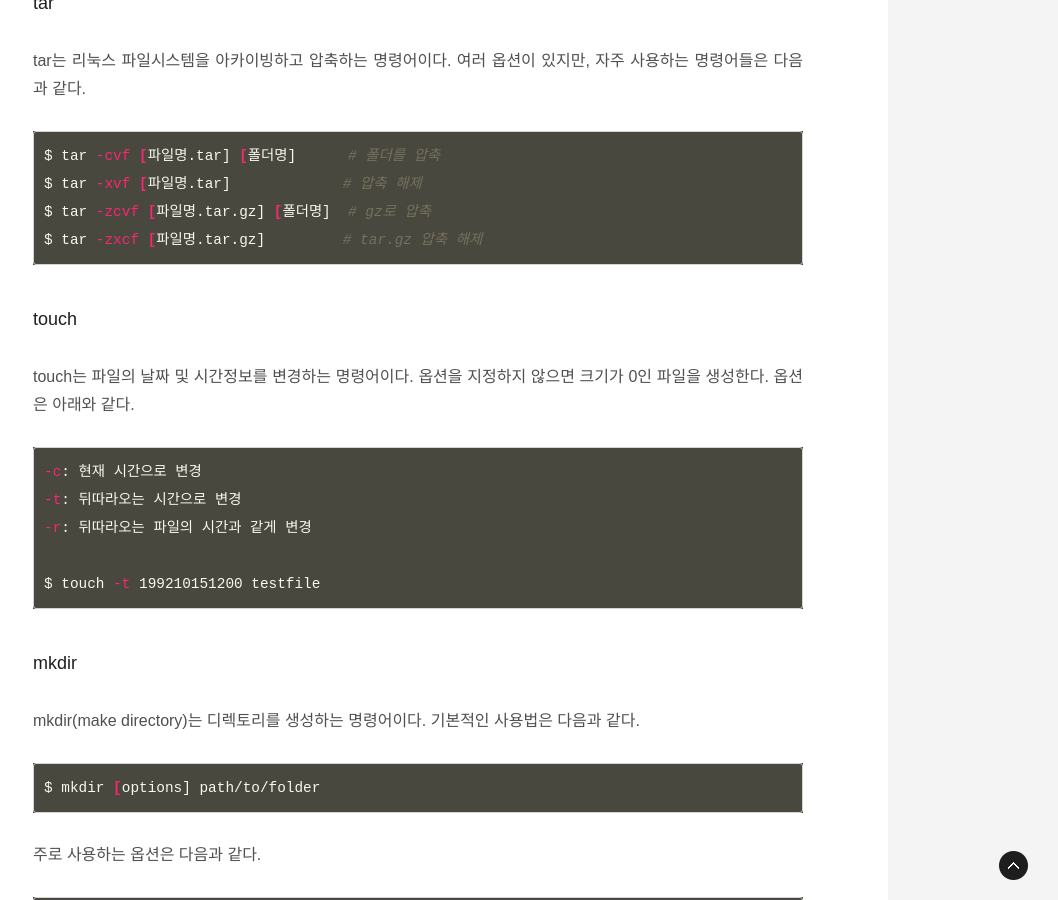
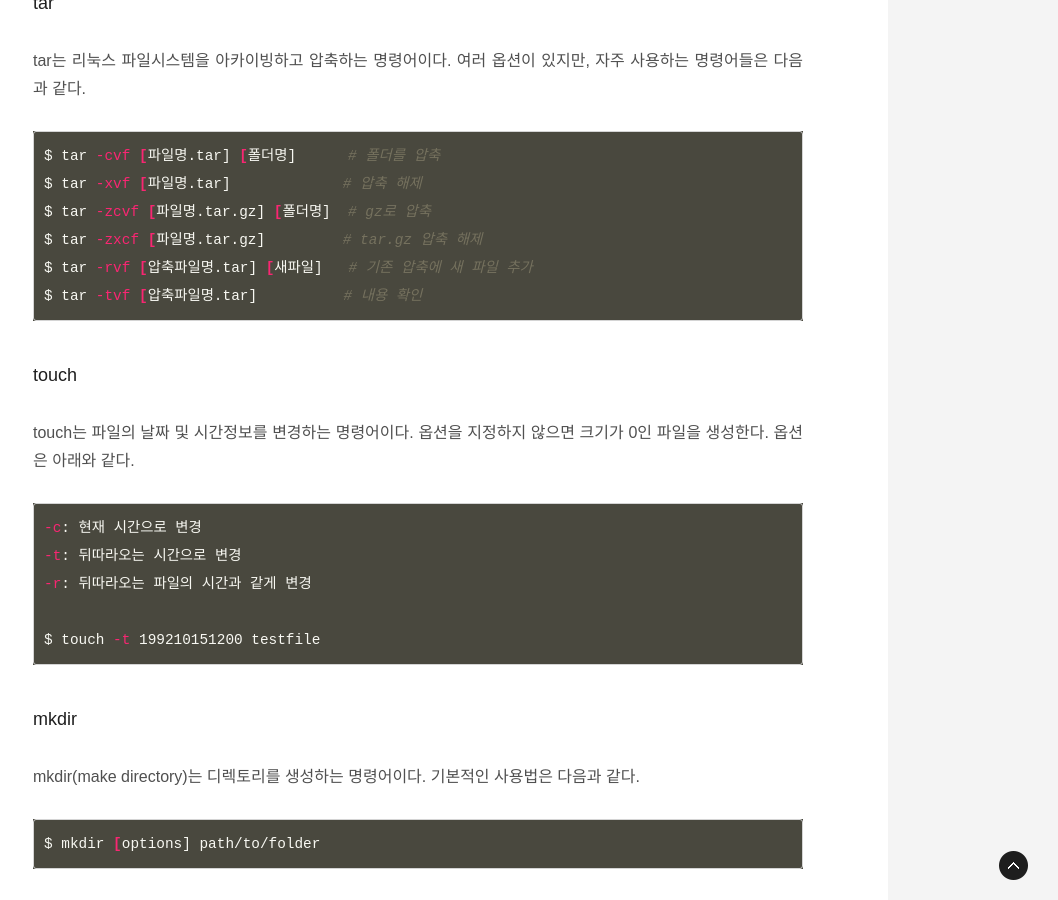
Before and after one commit to ThroughKim/throughkim.github.com, a Jekyll site: the page built from _posts/2017-01-09-linux-14.md, in a window 1280 px wide and 900 px high, scrolled down 8108 px. Shown: the whole window, without its empty margins (222-1280 px from the left). Built offline with Jekyll 4.4.1, drawn with Linux system fonts in a browser that asks for light colours; some web fonts are replaced.

Commit message:
upload blog

````diff
--- a/_posts/2017-01-09-linux-14.md
+++ b/_posts/2017-01-09-linux-14.md
@@ -225,6 +225,8 @@ $ tar -cvf [파일명.tar] [폴더명]      # 폴더를 압축
 $ tar -xvf [파일명.tar]             # 압축 해제
 $ tar -zcvf [파일명.tar.gz] [폴더명]  # gz로 압축
 $ tar -zxcf [파일명.tar.gz]         # tar.gz 압축 해제
+$ tar -rvf [압축파일명.tar] [새파일]   # 기존 압축에 새 파일 추가
+$ tar -tvf [압축파일명.tar]          # 내용 확인
 ```
 
 ### touch
````
